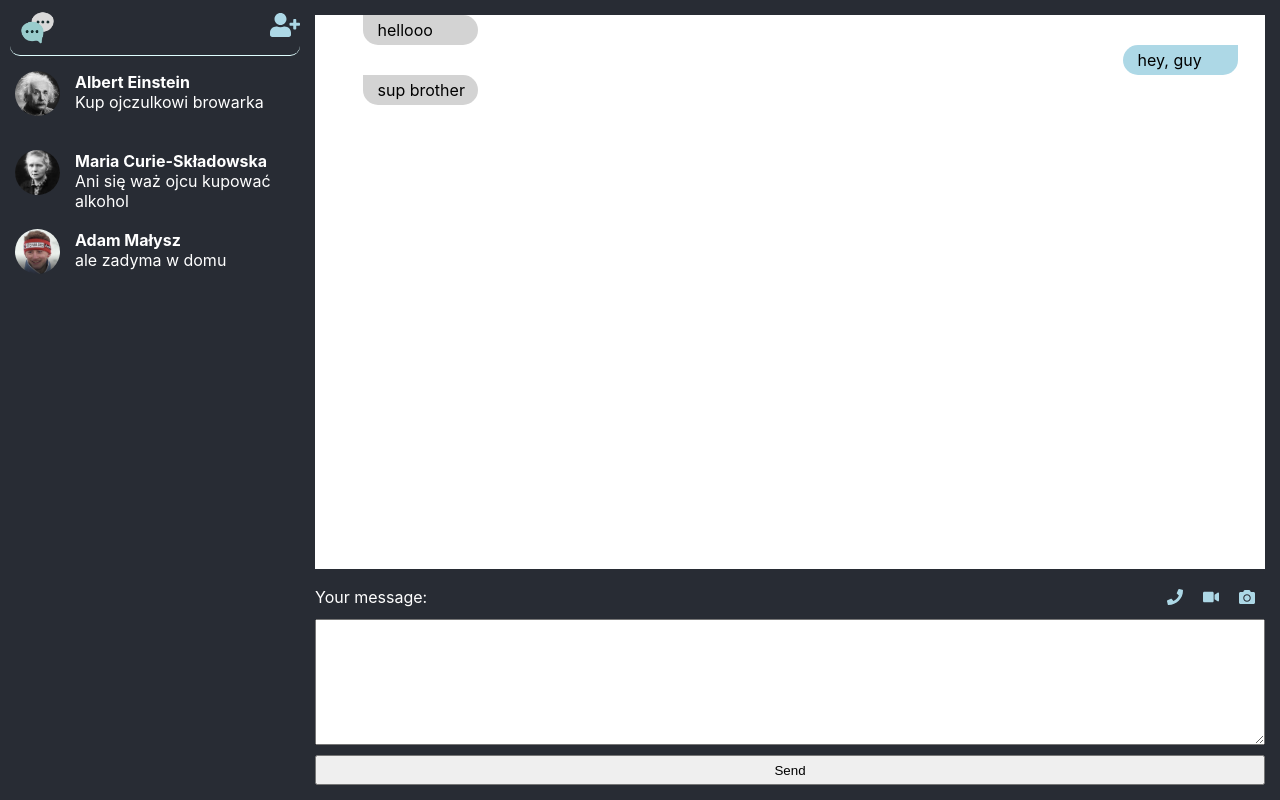
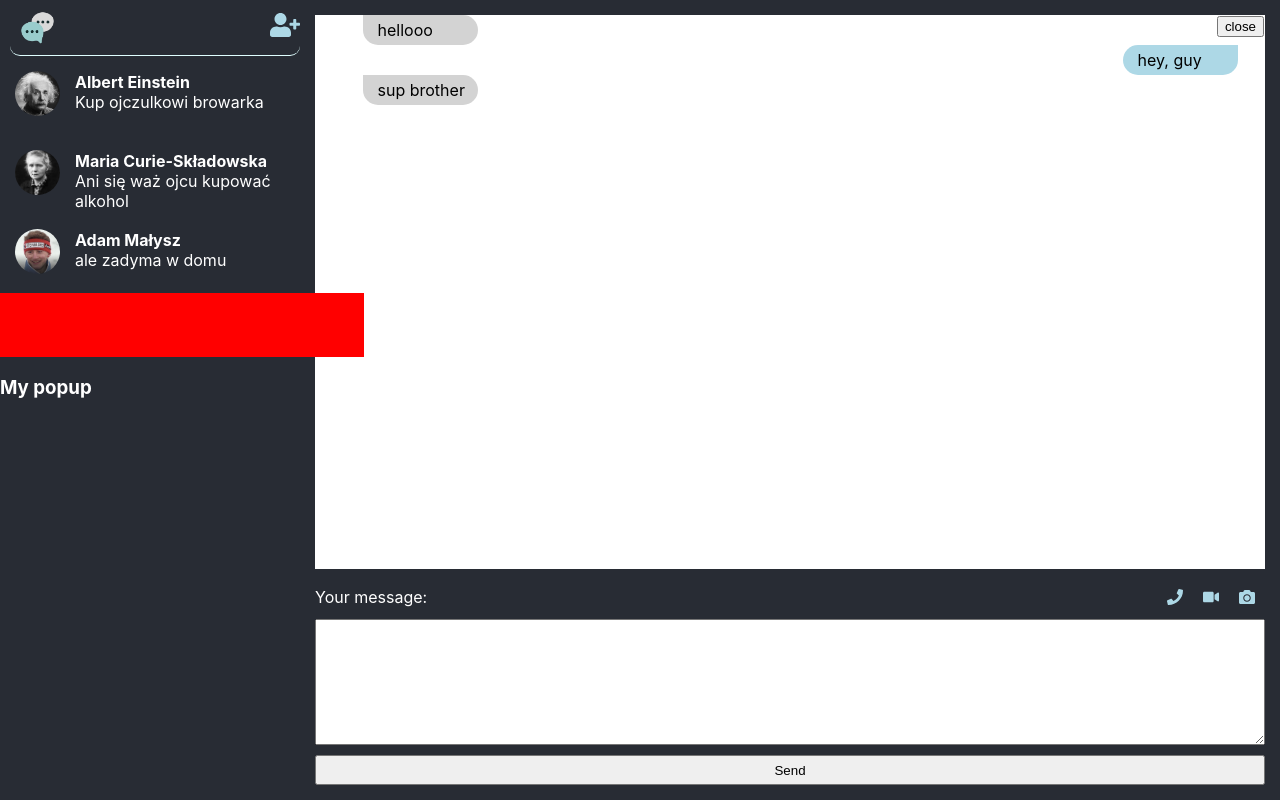
Before and after one commit to bieniekadam/COMMUNICATOR, a React (Create React App) app: page / in a window 1280 px wide. Both pictures are taken after a click on the icon 285 px from the left and 25 px from the top of the page. Built offline with nearby package versions, Linux system fonts and the light colour scheme.

Commit message:
start create popup

```diff
--- a/package.json
+++ b/package.json
@@ -10,10 +10,10 @@
     "@types/node": "^12.0.0",
     "@types/react": "^17.0.0",
     "@types/react-dom": "^17.0.0",
-    "react-router-dom": "^6.0.2",
     "react": "^17.0.2",
     "react-dom": "^17.0.2",
     "react-icons": "^4.3.1",
+    "react-router-dom": "^6.0.2",
     "react-scripts": "4.0.3",
     "typescript": "^4.1.2",
     "web-vitals": "^1.0.1"
--- a/src/components/leftColumn/LeftColumn.tsx
+++ b/src/components/leftColumn/LeftColumn.tsx
@@ -2,24 +2,31 @@ import { FaUserPlus } from "react-icons/fa";
 import "./LeftColumn.css";
 import { ContactMessage } from "../contactMessage/contactMessage";
 import { MOCKED_MESSAGES } from "../../mockData/conversationPreview";
-
-function openPopup() {
-  console.log("asdf");
-}
+import { Popup } from "../popupAddContact/PopupAddContact";
+import { useState } from "react";
 
 export function LeftColumn() {
   const messages = MOCKED_MESSAGES;
+  const [showPopup, setShowPopup] = useState(false);
 
   return (
-    <header className="left-column">
+    <div className="left-column">
       <div className="top-left-bar">
         <img src="elComunicadorLogo.png" className="logo-left-panel" />
 
-        <FaUserPlus onClick={openPopup} className="fa-user-plus" />
+        <FaUserPlus
+          onClick={() => setShowPopup(true)}
+          className="fa-user-plus"
+        />
       </div>
+
       {messages.map((message) => (
         <ContactMessage {...message} />
       ))}
-    </header>
+
+      <Popup trigger={showPopup} setTrigger={setShowPopup}>
+        <h3>My popup</h3>
+      </Popup>
+    </div>
   );
 }
--- /dev/null
+++ b/src/components/popupAddContact/PopupAddContact.css
@@ -0,0 +1,24 @@
+.popup {
+  position: fixed;
+  top: 0;
+  left: 0;
+  width: 100%;
+  height: 100vh;
+  background-color: red (0, 0, 0, 0.2);
+  display: flex;
+  justify-content: center;
+  align-items: center;
+}
+.popupInner {
+  position: relative;
+  padding: 32px;
+  width: 100%;
+  max-width: 640px;
+  background-color: red;
+}
+
+.closeButton {
+  position: absolute;
+  top: 16px;
+  right: 16px;
+}
--- /dev/null
+++ b/src/components/popupAddContact/PopupAddContact.tsx
@@ -0,0 +1,17 @@
+import React from "react";
+import "./PopupAddContact.css";
+
+export function Popup(props: any) {
+  return props.trigger ? (
+    <div className="popupAddContact">
+      <div className="popupInner"></div>
+      <button className="closeButton" onClick={() => props.setTrigger(false)}>
+        close
+      </button>
+      {props.children}
+    </div>
+  ) : (
+    <></>
+  );
+}
+export default Popup;
```
Also changed, not shown: 1 other file (tests, documents, lock files or other folders).
